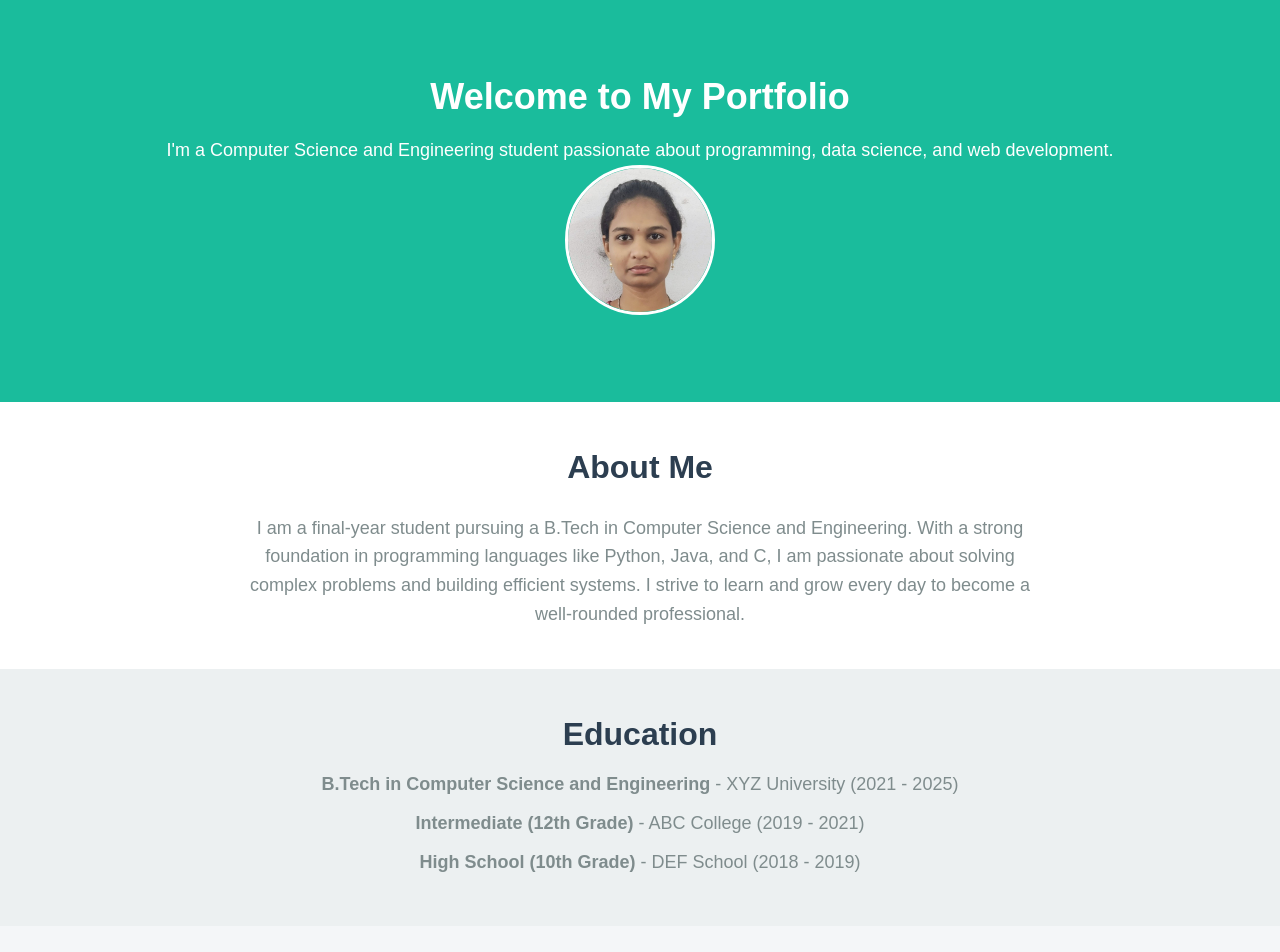
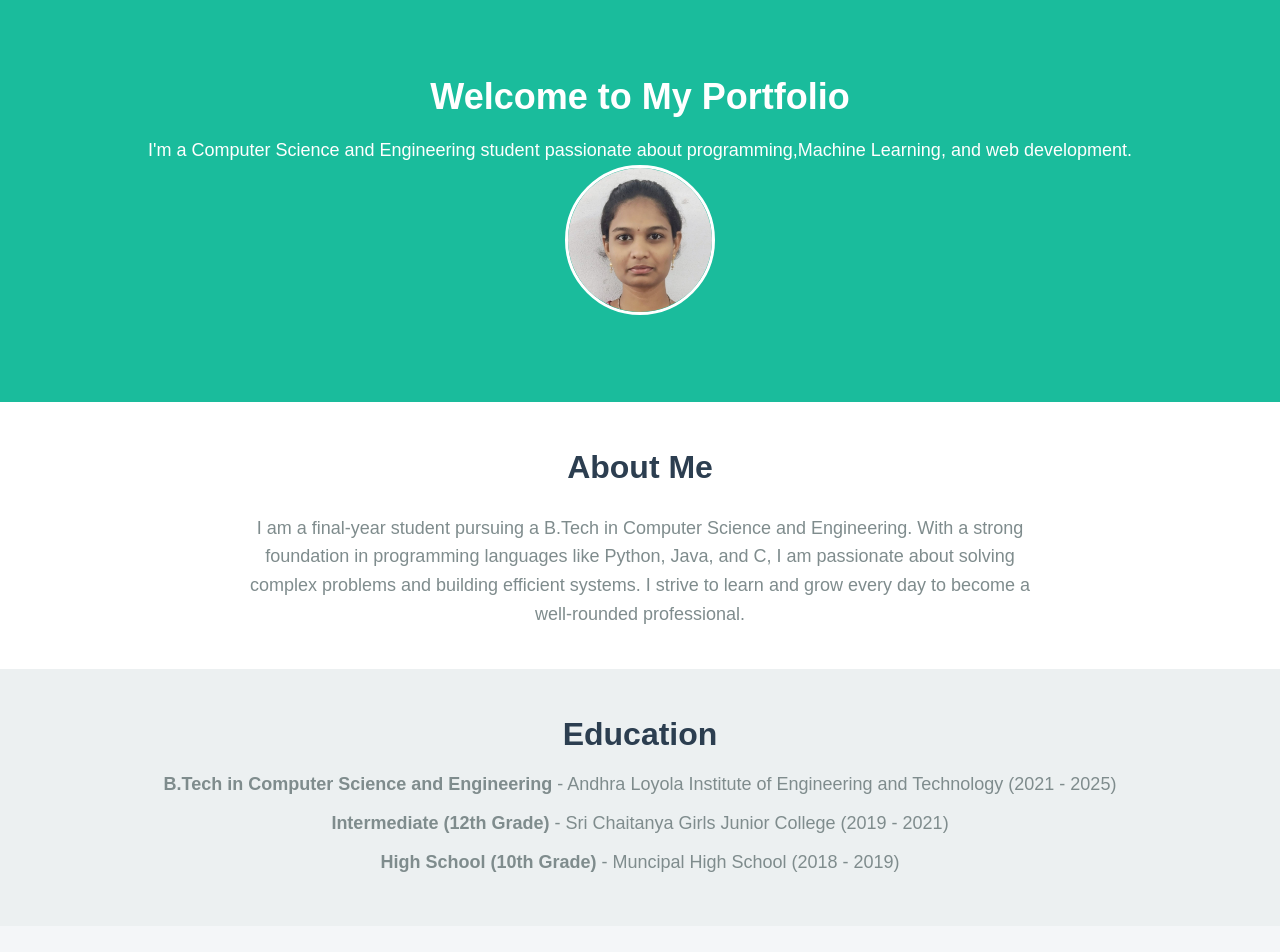
Before and after one commit to Vutla-Rupalatha/Rupalatha_portfolio, a plain HTML site: page index.html in a window 1280 px wide. Shown: the part 100-1052 px from the top of the page. Drawn offline with Linux system fonts and the light colour scheme; files whose address does not match are found by name.

Commit message:
Initial commit

```diff
--- a/index.html
+++ b/index.html
@@ -30,7 +30,7 @@
 <section id="hero">
     <div class="hero-content">
         <h1>Welcome to My Portfolio</h1>
-        <p>I'm a Computer Science and Engineering student passionate about programming, data science, and web development.</p>
+        <p>I'm a Computer Science and Engineering student passionate about programming,Machine Learning, and web development.</p>
         <img src="D:\internship\portfolio\assets\profile.jpg" alt="Rupalatha Vutla" class="profile">
     </div>
 </section>
@@ -47,9 +47,9 @@
 <section id="education">
     <h2>Education</h2>
     <ul>
-        <li><strong>B.Tech in Computer Science and Engineering</strong> - XYZ University (2021 - 2025)</li>
-        <li><strong>Intermediate (12th Grade)</strong> - ABC College (2019 - 2021)</li>
-        <li><strong>High School (10th Grade)</strong> - DEF School (2018 - 2019)</li>
+        <li><strong>B.Tech in Computer Science and Engineering</strong> - Andhra Loyola Institute of Engineering and Technology (2021 - 2025)</li>
+        <li><strong>Intermediate (12th Grade)</strong> - Sri Chaitanya Girls Junior College (2019 - 2021)</li>
+        <li><strong>High School (10th Grade)</strong> - Muncipal High School (2018 - 2019)</li>
     </ul>
 </section>
 
@@ -122,7 +122,7 @@
         </div>
         <div class="internship-card">
             <h3>Java Fullstack Intern</h3>
-            <p><strong>Datavalley</strong> (02/2023)</p>
+            <p><strong>Datavalley</strong> (07/2024)</p>
             <p>Worked on robust web applications using Java, SQL, HTML, and CSS, focusing on efficient server integration.</p>
         </div>
     </div>
```
